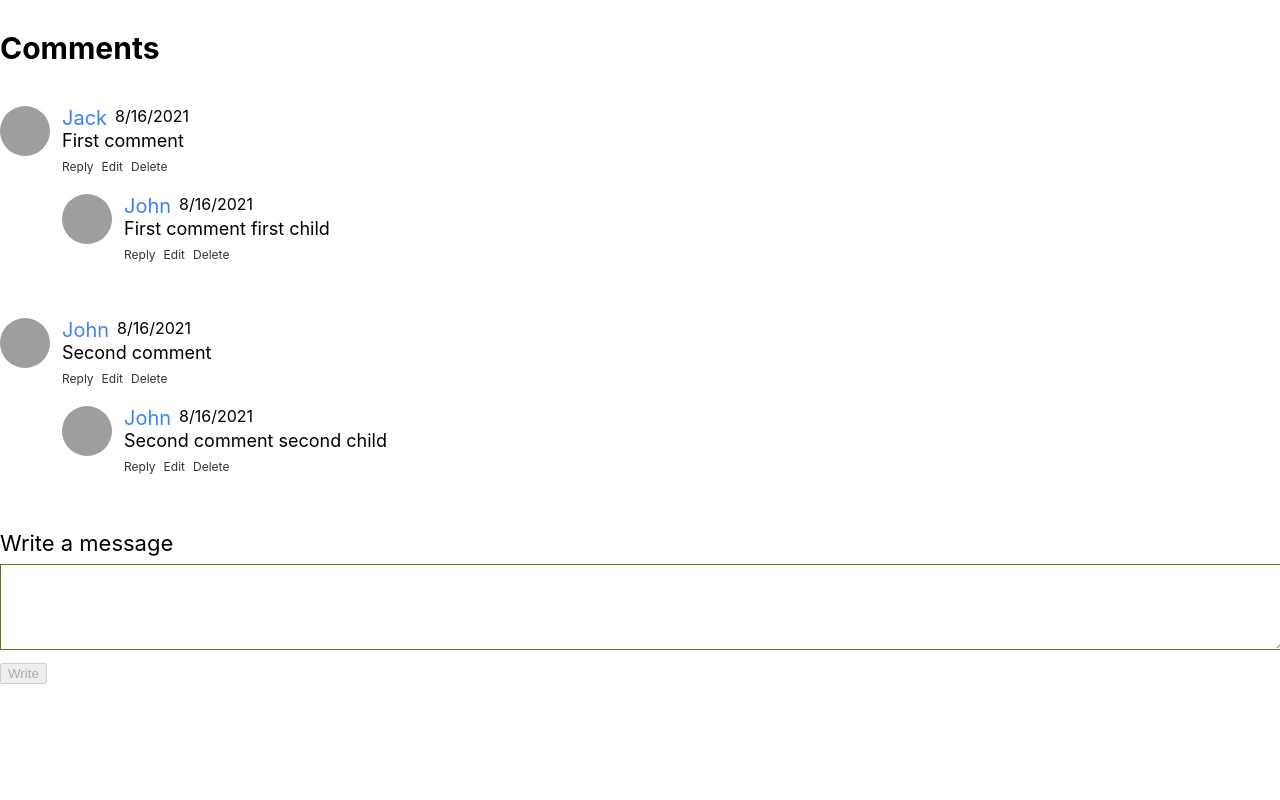
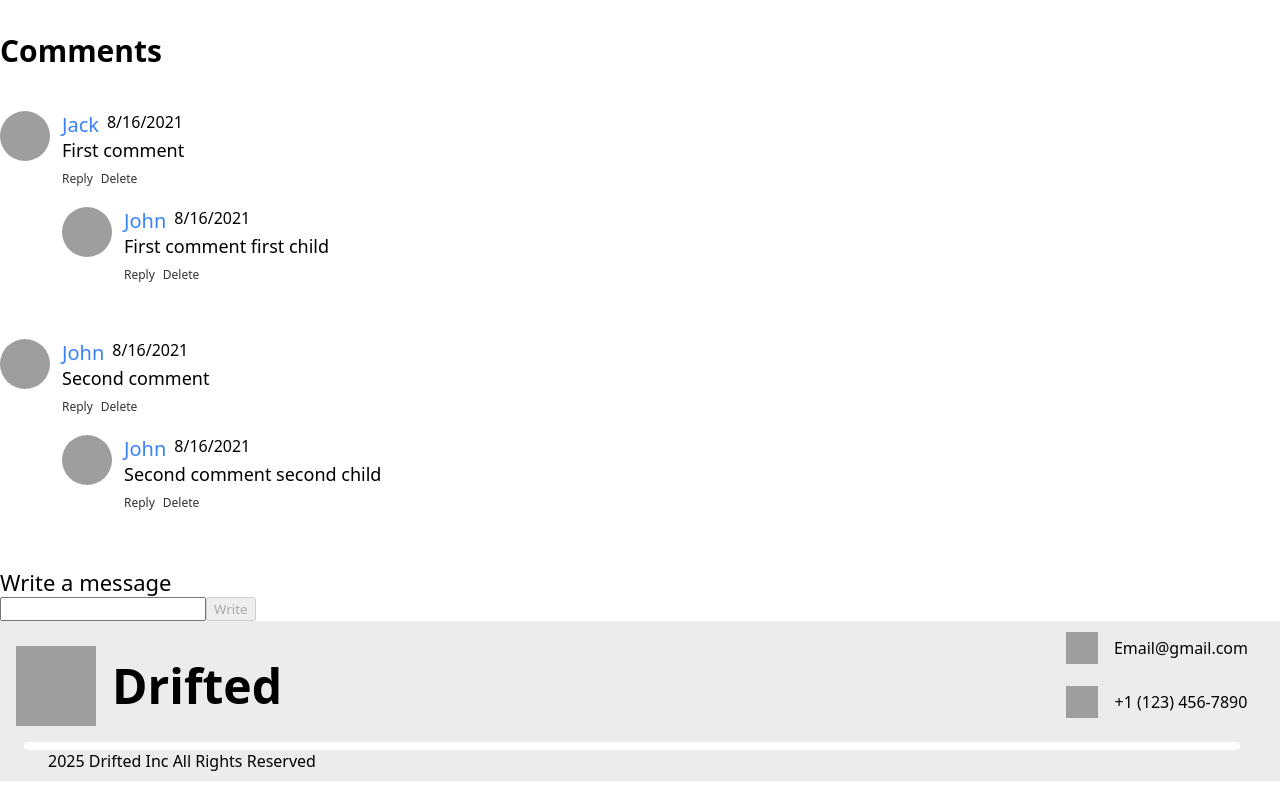
Before and after one commit to NoelleWeaver/Drifted, a React app in the folder drifted/: page /blog in a window 1280 px wide. Built offline with nearby package versions, Linux system fonts and the light colour scheme; grey boxes are pictures that could not be loaded.

Commit message:
Footer Component Completed

```diff
--- a/drifted/src/components/Comment.jsx
+++ b/drifted/src/components/Comment.jsx
@@ -14,7 +14,6 @@ const Comment = ({comment, replies, currentUserId, deleteComment}) => {
                 <div className="comment-text">{comment.body}</div>
                 <div className="comment-actions">
                     <div className="comment-action">Reply</div>
-                    <div className="comment-action">Edit</div>
                     <div className="comment-action" onClick={() => deleteComment(comment.id)}>Delete</div>
                 </div>
                 {replies.length > 0 && (
--- a/drifted/src/components/CommentForm.jsx
+++ b/drifted/src/components/CommentForm.jsx
@@ -2,7 +2,7 @@ import {useState} from "react";
 
 const CommentForm = ({handleSubmit, submitLabel}) => {
     const [text, setText] = useState('')
-    const isTextareaDisabled = text.length === 0
+    const isInputDisabled = text.length === 0
     const onSubmit = event => {
         event.preventDefault()
         handleSubmit(text)
@@ -10,8 +10,8 @@ const CommentForm = ({handleSubmit, submitLabel}) => {
     }
     return (
         <form onSubmit={onSubmit}>
-            <textarea className="comment-form-textarea" value={text} onChange={(e) => setText(e.target.value)} />
-            <button ClassName="comment-form-button" disabled={isTextareaDisabled}>{submitLabel}</button>
+            <input className="comment-form-input" value={text} onChange={(e) => setText(e.target.value)} />
+            <button ClassName="comment-form-button" disabled={isInputDisabled}>{submitLabel}</button>
         </form>
     )
 }
--- a/drifted/src/components/Footer.jsx
+++ b/drifted/src/components/Footer.jsx
@@ -0,0 +1,27 @@
+import React from 'react'
+import '../pages/css/footer.css'
+
+const Footer = () => {
+  return (
+    <div className="footerContainer">
+        <div className="logoContainer">
+            <img className="logoImg" src="https://res.cloudinary.com/dynkv0p8x/image/upload/v1736472515/paper-plane_lpbunt.png" />
+            <h1 className="logoText">Drifted</h1>
+        </div>
+        <div className="contactInfoContainer">
+            <div className="emailInfo">
+                <img className="emailImg" src="https://res.cloudinary.com/dynkv0p8x/image/upload/v1736472516/mail_kj3r7e.png"/>
+                <p className="emailText">Email@gmail.com</p>
+            </div>
+            <div className="phoneInfo">
+                <img className="phoneImg" src="https://res.cloudinary.com/dynkv0p8x/image/upload/v1736472515/phone_nbnflk.png" />
+                <p className="phoneText">+1 (123) 456-7890</p>
+            </div>
+        </div>
+        <div className="lineBreak"></div>
+        <div className="copyrightContainer">2025 Drifted Inc All Rights Reserved</div>
+    </div>
+  )
+}
+
+export default Footer
--- a/drifted/src/pages/blog.jsx
+++ b/drifted/src/pages/blog.jsx
@@ -1,10 +1,12 @@
 import './App.css';
 import Comments from "../components/Comments"
+import Footer from "../components/Footer"
 
 function App() {
   return (
     <div>
       <Comments currentUserId="1" />
+      <Footer />
     </div>
   );
 }
--- /dev/null
+++ b/drifted/src/pages/css/footer.css
@@ -0,0 +1,84 @@
+
+.footerContainer {
+    background-color: #EDECEC;
+    width: 100vw;
+    height: 20vh;
+    display: grid;
+    grid-template-rows: 1fr 1fr 1fr;
+    grid-template-columns: 1fr 1fr;
+    margin-bottom: 0;
+}
+.logoContainer {
+    display: flex;
+    justify-items: center;
+    align-items: center;
+    padding: 1rem;
+    padding-top: 0;
+    padding-bottom: 0;
+    margin-top: -1rem;
+    grid-row: 1 / 2;
+    grid-column: 1 / 2;
+}
+.logoImg {
+    width: 5rem;
+    height: 5rem;
+}
+.logoText {
+    font-size: 3rem;
+    padding: 1rem;
+}
+.contactInfoContainer {
+    grid-column: 2/3;
+    grid-row: 1 / 2;
+    justify-self: end;
+    padding-right: 1rem;
+}
+.emailInfo {
+    display: flex;
+    justify-content: center;
+    align-items: center;
+    font-size: 1rem;
+}
+.emailImg {
+    width: 2rem;
+    height: 2rem;
+}
+.emailText {
+    padding: 1rem;
+    padding-top: 0;
+    padding-bottom: 0;
+}
+.phoneInfo {
+    display: flex;
+    justify-content: center;
+    align-items: center;
+    font-size: 1rem;
+}
+.phoneImg {
+    width: 2rem;
+    height: 2rem;
+}
+.phoneText {
+    padding: 1rem;
+    padding-top: 0;
+    padding-bottom: 0;
+}
+
+.lineBreak {
+    background-color: white;
+    width: 95vw;
+    height: 1vh;
+    border-radius: 20px;
+    justify-self: center;
+    margin-top: -1.5rem;
+    margin-left: -1rem;
+    grid-column: 1 / 3;
+    grid-row: 2 / 3;
+}
+.copyrightContainer {
+    font-size: 1rem;
+    padding-left: 3rem;
+    margin-top: -1.5rem;
+    grid-column: 1 / 2;
+    grid-row: 3 / 4;
+}
--- a/drifted/src/pages/css/main.css
+++ b/drifted/src/pages/css/main.css
@@ -1,3 +1,7 @@
+* {
+    font-family: system-ui, -apple-system, BlinkMacSystemFont, 'Segoe UI', Roboto, Oxygen, Ubuntu, Cantarell, 'Open Sans', 'Helvetica Neue', sans-serif;
+}
+
 body{
     overflow-x: hidden;
 }
--- a/drifted/src/pages/main.jsx
+++ b/drifted/src/pages/main.jsx
@@ -1,6 +1,7 @@
 import { useState } from "react";
 import './css/main.css';
 import React from 'react'
+import Footer from "../components/Footer";
 
 export const main = () => {
   return (
@@ -12,6 +13,7 @@ export const main = () => {
       <div className="blog-container">
         <h1 className="places-title">Places</h1>
       </div>
+      <Footer />
     </>
   )
 }
```
Also changed, not shown: drifted/src/components/NavBar.jsx (+9 -0 lines).
